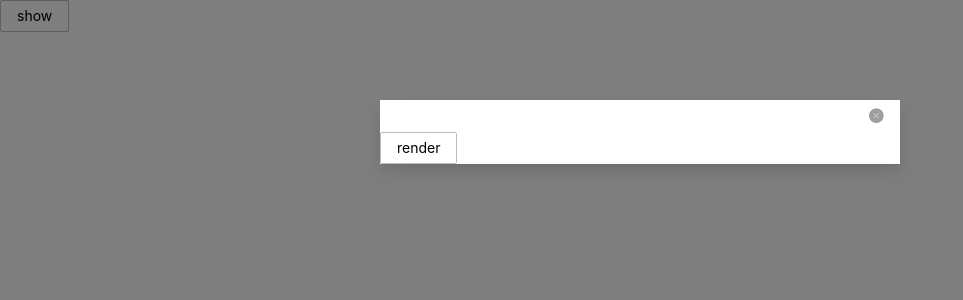
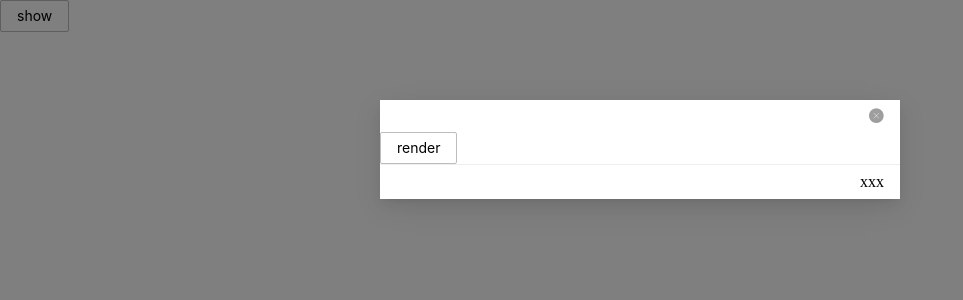
Before and after one commit to wicked-knife/reactify, a React (Create React App) app: page / in a window 1280 px wide. Both pictures are taken after a click on the button "show". Shown: the top 300 px of the page, without its empty margins (0-963 px from the left). Built offline with nearby package versions, Linux system fonts and the light colour scheme.

Commit message:
add modal footer and unit test

```diff
--- a/src/App.tsx
+++ b/src/App.tsx
@@ -14,6 +14,9 @@ const App: React.FC = () => {
     <Button onClick={() => setV(true)}>show</Button>
     <Modal visible={v} onClose={() => setV(false)} ref={re} >
       <Button onClick={testRef}>render</Button>
+      <Modal.Footer>
+        xxx
+      </Modal.Footer>
     </Modal>
   </div>
 }
--- a/src/components/modal/base-modal.tsx
+++ b/src/components/modal/base-modal.tsx
@@ -4,7 +4,7 @@ import React, {
   forwardRef,
   ForwardRefRenderFunction,
   useImperativeHandle,
-  ReactNode,
+  ReactNode, FunctionComponentElement
 } from 'react'
 import { CSSTransition } from 'react-transition-group'
 import Icon from '../icon'
@@ -19,11 +19,36 @@ export interface BaseModalProps {
   className?: string;
   style?: React.CSSProperties;
   title?: string;
-  footer?: string | ReactNode;
 }
 
 export interface RefInterface {
   closeModal: () => void;
+}
+
+const wrapModalContent = (children: ReactNode) => {
+  return <div className="rf-modal-body">
+    {
+      React.Children.map(children, (child) => {
+        if(!(child as FunctionComponentElement<HTMLElement>).type.displayName) {
+          return child
+        }
+        return null
+      })
+    }
+    </div>
+}
+
+const wrapModalFooter = (children: ReactNode) => {
+  return <div className="rf-modal-footer">
+    {
+      React.Children.map(children, (child) => {
+        if((child as FunctionComponentElement<HTMLElement>).type.displayName === 'ModalFooter') {
+          return child
+        }
+        return null
+      })
+    }
+    </div>
 }
 
 const BaseModal: ForwardRefRenderFunction<RefInterface, BaseModalProps> = (
@@ -36,7 +61,6 @@ const BaseModal: ForwardRefRenderFunction<RefInterface, BaseModalProps> = (
     className,
     style,
     title,
-    footer,
     ...props
   },
   ref
@@ -90,9 +114,13 @@ const BaseModal: ForwardRefRenderFunction<RefInterface, BaseModalProps> = (
             </div>
           </div>
 
-          <div className="rf-modal-body">{children}</div>
+          {
+            wrapModalContent(children)
+          }
 
-          {footer && <div className="rf-modal-footer">{footer}</div>}
+          {
+            wrapModalFooter(children)
+          }
 
         </div>
       </CSSTransition>
--- /dev/null
+++ b/src/components/modal/footer.tsx
@@ -0,0 +1,11 @@
+import React, {FC} from 'react'
+
+const ModalFooter:FC = ({children, ...props}) => {
+  return <div {...props}>
+    {children}
+  </div>
+}
+
+ModalFooter.displayName = 'ModalFooter'
+
+export default ModalFooter
--- a/src/components/modal/modal.tsx
+++ b/src/components/modal/modal.tsx
@@ -4,10 +4,11 @@ import React, {
   forwardRef,
   ReactNode,
   ForwardRefExoticComponent,
-  useCallback, RefAttributes
+  useCallback, RefAttributes,
 } from 'react'
 import ReactDOM from 'react-dom'
 import BaseModal, {RefInterface} from './base-modal'
+import Footer from './footer'
 export interface ModalProps {
   visible: boolean
   onClose?: () => void
@@ -71,7 +72,8 @@ export type ModalShowOption = {
 } | string;
 
 export interface ModalInterface extends ForwardRefExoticComponent<ModalProps & RefAttributes<RefInterface>> {
-  show: (opt: ModalShowOption) => Promise<boolean>;
+  show: (opt: ModalShowOption) => Promise<boolean>
+  Footer: typeof Footer
 }
 
 const Modal = forwardRef<RefInterface, ModalProps>(MainModal) as ModalInterface
@@ -90,5 +92,6 @@ Modal.show = (config) => {
     )
   })
 }
+Modal.Footer = Footer
 
 export default Modal
```
Also changed, not shown: 1 other file (tests, documents, lock files or other folders).
